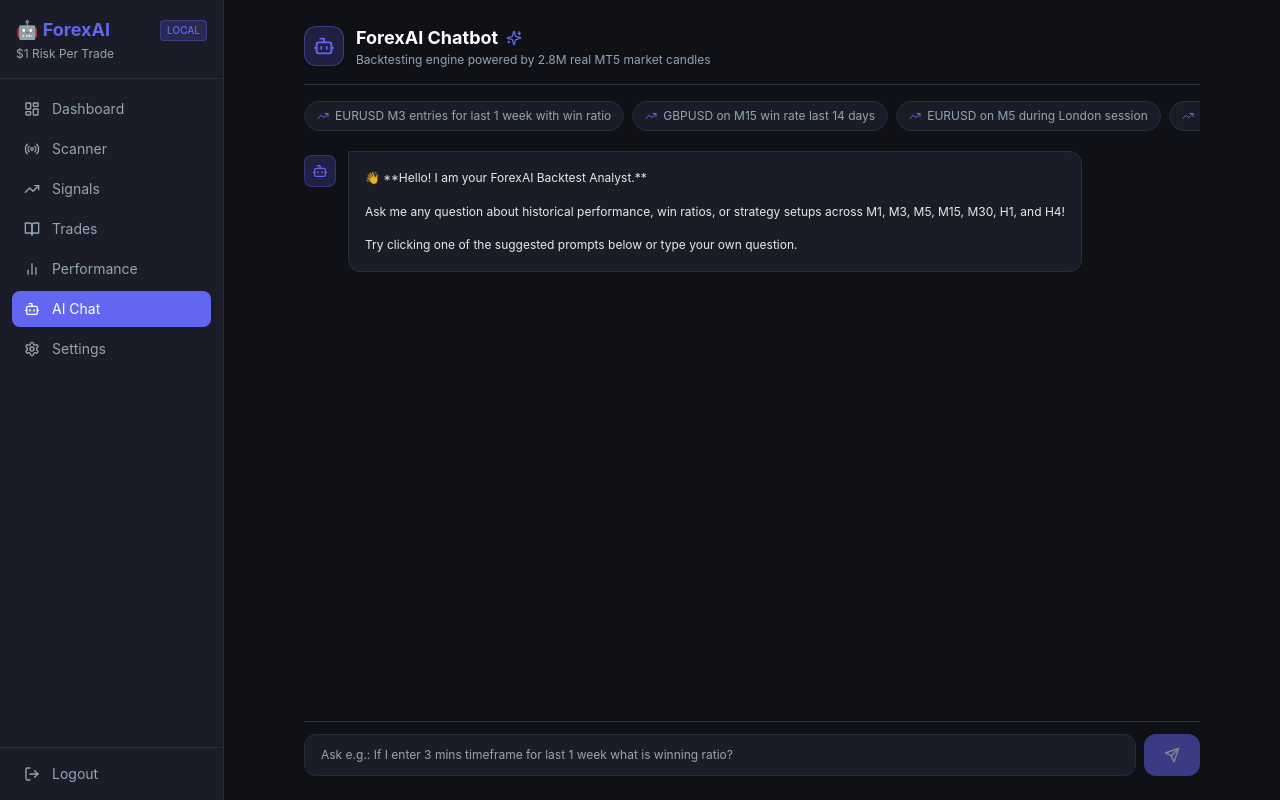
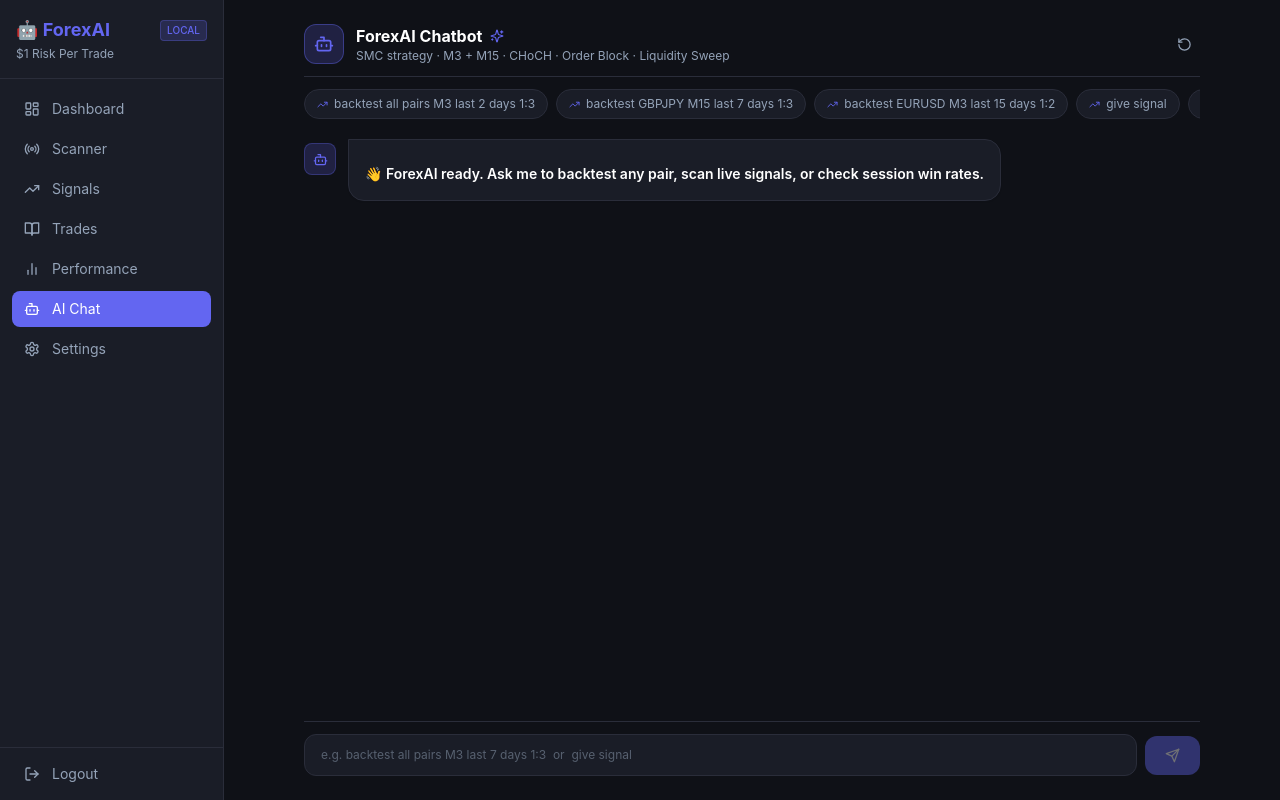
Before and after one commit to Sanjaykee/Forex-Ai-Trading-Frontend, a React (Vite) app: page /chat in a window 1280 px wide. Built offline with nearby package versions, Linux system fonts and the light colour scheme; sample sign-in values are in the browser's storage.

Commit message:
chatbot ui change

```diff
--- a/src/pages/Chat.jsx
+++ b/src/pages/Chat.jsx
@@ -1,190 +1,251 @@
 import { useState, useRef, useEffect } from 'react'
 import { chatAPI } from '../services/api'
-import { Send, Bot, User, Sparkles, TrendingUp, BarChart2 } from 'lucide-react'
+import { Send, Bot, User, Sparkles, TrendingUp, RotateCcw } from 'lucide-react'
+
+// ── Markdown renderer ─────────────────────────────────────────────────────────
+
+function renderInline(text) {
+  // Bold **text**
+  const parts = text.split(/(\*\*[^*]+\*\*)/g)
+  return parts.map((p, i) =>
+    p.startsWith('**') && p.endsWith('**')
+      ? <strong key={i} className="text-white font-semibold">{p.slice(2, -2)}</strong>
+      : <span key={i}>{p}</span>
+  )
+}
+
+function TableRow({ cells, isHeader }) {
+  const Tag = isHeader ? 'th' : 'td'
+  return (
+    <tr className={isHeader ? 'bg-accent/10' : 'border-t border-border/40 hover:bg-white/5'}>
+      {cells.map((c, i) => (
+        <Tag key={i} className={`px-3 py-1.5 text-xs ${isHeader ? 'text-accent font-semibold text-left' : 'text-white/90'}`}>
+          {renderInline(c.trim())}
+        </Tag>
+      ))}
+    </tr>
+  )
+}
+
+function MarkdownTable({ lines }) {
+  const rows = lines.filter(l => !l.match(/^\|[\s:|-]+\|$/))
+  const [header, ...body] = rows
+  const parseRow = l => l.replace(/^\||\|$/g, '').split('|')
+  return (
+    <div className="overflow-x-auto my-2 rounded-lg border border-border/60">
+      <table className="w-full text-xs">
+        <thead><TableRow cells={parseRow(header)} isHeader /></thead>
+        <tbody>{body.map((r, i) => <TableRow key={i} cells={parseRow(r)} />)}</tbody>
+      </table>
+    </div>
+  )
+}
+
+function renderFormatted(text) {
+  const lines = text.split('\n')
+  const output = []
+  let i = 0
+
+  while (i < lines.length) {
+    const line = lines[i]
+
+    // Table block — collect consecutive pipe lines
+    if (line.trim().startsWith('|')) {
+      const tableLines = []
+      while (i < lines.length && lines[i].trim().startsWith('|')) {
+        tableLines.push(lines[i])
+        i++
+      }
+      output.push(<MarkdownTable key={i} lines={tableLines} />)
+      continue
+    }
+
+    // H2 heading **text**
+    if (line.startsWith('## ')) {
+      output.push(
+        <h3 key={i} className="text-sm font-bold text-white mt-4 mb-1">
+          {renderInline(line.slice(3))}
+        </h3>
+      )
+      i++; continue
+    }
+
+    // Emoji heading lines like 📊 **text**
+    if (/^[📊🔍🏆✅⚠️🔴🟢🟡💔🔭]/.test(line) && line.includes('**')) {
+      output.push(
+        <p key={i} className="text-sm font-semibold text-white mt-3 mb-1">
+          {renderInline(line)}
+        </p>
+      )
+      i++; continue
+    }
+
+    // Bullet point
+    if (line.startsWith('- ')) {
+      output.push(
+        <div key={i} className="flex gap-2 items-start my-0.5">
+          <span className="text-accent mt-0.5 shrink-0">•</span>
+          <p className="text-xs text-white/90">{renderInline(line.slice(2))}</p>
+        </div>
+      )
+      i++; continue
+    }
+
+    // Empty line
+    if (line.trim() === '') {
+      output.push(<div key={i} className="h-2" />)
+      i++; continue
+    }
+
+    // Normal line
+    output.push(
+      <p key={i} className="text-xs leading-relaxed text-white/90">
+        {renderInline(line)}
+      </p>
+    )
+    i++
+  }
+
+  return output
+}
+
+// ── Main Chat component ───────────────────────────────────────────────────────
+
+const SUGGESTED = [
+  'backtest all pairs M3 last 2 days 1:3',
+  'backtest GBPJPY M15 last 7 days 1:3',
+  'backtest EURUSD M3 last 15 days 1:2',
+  'give signal',
+  'backtest all pairs M15 last 15 days 1:3',
+]
 
 export default function Chat() {
   const [messages, setMessages] = useState([
     {
       role: 'assistant',
-      content:
-        '👋 **Hello! I am your ForexAI Backtest Analyst.**\n\n' +
-        'Ask me any question about historical performance, win ratios, or strategy setups across M1, M3, M5, M15, M30, H1, and H4!\n\n' +
-        'Try clicking one of the suggested prompts below or type your own question.',
+      content: '👋 **ForexAI ready.** Ask me to backtest any pair, scan live signals, or check session win rates.',
     },
   ])
-  const [input, setInput] = useState('')
+  const [input, setInput]   = useState('')
   const [loading, setLoading] = useState(false)
-  const messagesEndRef = useRef(null)
-
-  const scrollToBottom = () => {
-    messagesEndRef.current?.scrollIntoView({ behavior: 'smooth' })
-  }
+  const endRef = useRef(null)
 
   useEffect(() => {
-    scrollToBottom()
+    endRef.current?.scrollIntoView({ behavior: 'smooth' })
   }, [messages, loading])
 
-  const handleSend = async (textToSend) => {
-    const text = textToSend || input
-    if (!text.trim() || loading) return
-
-    const userMsg = { role: 'user', content: text }
-    setMessages((prev) => [...prev, userMsg])
-    if (!textToSend) setInput('')
+  const handleSend = async (text) => {
+    const msg = text || input
+    if (!msg.trim() || loading) return
+    setMessages(p => [...p, { role: 'user', content: msg }])
+    if (!text) setInput('')
     setLoading(true)
-
     try {
-      const res = await chatAPI.send(text)
-      setMessages((prev) => [
-        ...prev,
-        { role: 'assistant', content: res.data.reply || 'No response generated.' },
-      ])
-    } catch (err) {
-      setMessages((prev) => [
-        ...prev,
-        {
-          role: 'assistant',
-          content: '⚠️ Failed to connect to AI Analyst service. Please check your backend connection.',
-        },
-      ])
+      const res = await chatAPI.send(msg)
+      setMessages(p => [...p, { role: 'assistant', content: res.data.reply || 'No response.' }])
+    } catch {
+      setMessages(p => [...p, { role: 'assistant', content: '⚠️ Connection error. Check backend.' }])
     } finally {
       setLoading(false)
     }
   }
 
-  const suggestedPrompts = [
-    'EURUSD M3 entries for last 1 week with win ratio',
-    'GBPUSD on M15 win rate last 14 days',
-    'EURUSD on M5 during London session',
-    'USDJPY on M3 vs H1 comparison',
-  ]
-
-  // Helper to format basic markdown-like lines
-  const renderFormatted = (text) => {
-    const lines = text.split('\n')
-    return lines.map((line, idx) => {
-      if (line.startsWith('### ')) {
-        return (
-          <h4 key={idx} className="text-sm font-bold text-accent mt-3 mb-1">
-            {line.replace('### ', '')}
-          </h4>
-        )
-      }
-      if (line.startsWith('- ')) {
-        return (
-          <p key={idx} className="text-xs text-white/90 pl-3 border-l-2 border-accent/40 my-0.5">
-            {line.replace('- ', '')}
-          </p>
-        )
-      }
-      if (line.trim().length === 0) {
-        return <div key={idx} className="h-1.5" />
-      }
-      return (
-        <p key={idx} className="text-xs leading-relaxed text-white/90">
-          {line}
-        </p>
-      )
-    })
-  }
+  const clearChat = () => setMessages([{
+    role: 'assistant',
+    content: '👋 **ForexAI ready.** Ask me to backtest any pair, scan live signals, or check session win rates.',
+  }])
 
   return (
     <div className="flex flex-col h-[calc(100vh-3rem)] max-w-4xl mx-auto">
-      {/* Top Header */}
-      <div className="flex items-center justify-between pb-4 border-b border-border mb-4">
+
+      {/* Header */}
+      <div className="flex items-center justify-between pb-3 border-b border-border mb-3">
         <div className="flex items-center gap-3">
           <div className="w-10 h-10 rounded-xl bg-accent/20 border border-accent/40 flex items-center justify-center text-accent">
-            <Bot size={22} />
+            <Bot size={20} />
           </div>
           <div>
-            <h2 className="text-lg font-bold text-white flex items-center gap-2">
-              ForexAI Chatbot <Sparkles size={16} className="text-accent" />
+            <h2 className="text-base font-bold text-white flex items-center gap-2">
+              ForexAI Chatbot <Sparkles size={14} className="text-accent" />
             </h2>
-            <p className="text-xs text-wait">
-              Backtesting engine powered by 2.8M real MT5 market candles
-            </p>
+            <p className="text-xs text-wait">SMC strategy · M3 + M15 · CHoCH · Order Block · Liquidity Sweep</p>
           </div>
         </div>
+        <button onClick={clearChat} className="text-wait hover:text-white p-2 rounded-lg hover:bg-border transition-colors" title="Clear chat">
+          <RotateCcw size={15} />
+        </button>
       </div>
 
-      {/* Suggested Prompts */}
+      {/* Suggested prompts */}
       <div className="flex items-center gap-2 overflow-x-auto pb-2 mb-3 no-scrollbar">
-        {suggestedPrompts.map((p, i) => (
-          <button
-            key={i}
-            onClick={() => handleSend(p)}
-            className="text-xs whitespace-nowrap bg-card border border-border hover:border-accent text-wait hover:text-white px-3 py-1.5 rounded-full transition-colors flex items-center gap-1.5"
-          >
-            <TrendingUp size={12} className="text-accent" /> {p}
+        {SUGGESTED.map((p, i) => (
+          <button key={i} onClick={() => handleSend(p)}
+            className="text-xs whitespace-nowrap bg-card border border-border hover:border-accent text-wait hover:text-white px-3 py-1.5 rounded-full transition-all flex items-center gap-1.5 shrink-0">
+            <TrendingUp size={11} className="text-accent" /> {p}
           </button>
         ))}
       </div>
 
-      {/* Messages Thread */}
-      <div className="flex-1 overflow-y-auto space-y-4 pr-2">
+      {/* Messages */}
+      <div className="flex-1 overflow-y-auto space-y-4 pr-1">
         {messages.map((m, idx) => (
-          <div
-            key={idx}
-            className={`flex gap-3 ${m.role === 'user' ? 'justify-end' : 'justify-start'}`}
-          >
+          <div key={idx} className={`flex gap-3 ${m.role === 'user' ? 'justify-end' : 'justify-start'}`}>
+
             {m.role === 'assistant' && (
               <div className="w-8 h-8 rounded-lg bg-accent/20 border border-accent/30 flex items-center justify-center text-accent shrink-0 mt-1">
-                <Bot size={16} />
+                <Bot size={15} />
               </div>
             )}
-            <div
-              className={`max-w-[85%] rounded-xl p-4 text-xs leading-relaxed ${
-                m.role === 'user'
-                  ? 'bg-accent text-white font-medium rounded-tr-none'
-                  : 'bg-card border border-border text-white rounded-tl-none shadow-sm space-y-1'
-              }`}
-            >
+
+            <div className={`rounded-2xl px-4 py-3 text-xs leading-relaxed shadow-sm ${
+              m.role === 'user'
+                ? 'bg-accent text-white font-medium rounded-tr-none max-w-[75%]'
+                : 'bg-card border border-border text-white rounded-tl-none max-w-[90%] space-y-0.5'
+            }`}>
               {m.role === 'assistant' ? renderFormatted(m.content) : m.content}
             </div>
+
             {m.role === 'user' && (
               <div className="w-8 h-8 rounded-lg bg-border flex items-center justify-center text-white shrink-0 mt-1">
-                <User size={16} />
+                <User size={15} />
               </div>
             )}
           </div>
         ))}
 
+        {/* Loading indicator */}
         {loading && (
           <div className="flex gap-3 items-center">
             <div className="w-8 h-8 rounded-lg bg-accent/20 border border-accent/30 flex items-center justify-center text-accent shrink-0">
-              <Bot size={16} />
+              <Bot size={15} />
             </div>
-            <div className="bg-card border border-border rounded-xl px-4 py-3 text-xs text-wait flex items-center gap-2">
-              <span className="w-2 h-2 rounded-full bg-accent animate-ping" />
-              Analyzing historical candles and running SMC backtest...
+            <div className="bg-card border border-border rounded-2xl rounded-tl-none px-4 py-3 flex items-center gap-3">
+              <div className="flex gap-1">
+                <span className="w-1.5 h-1.5 rounded-full bg-accent animate-bounce" style={{ animationDelay: '0ms' }} />
+                <span className="w-1.5 h-1.5 rounded-full bg-accent animate-bounce" style={{ animationDelay: '150ms' }} />
+                <span className="w-1.5 h-1.5 rounded-full bg-accent animate-bounce" style={{ animationDelay: '300ms' }} />
+              </div>
+              <span className="text-xs text-wait">Running SMC backtest on live candles...</span>
             </div>
           </div>
         )}
-        <div ref={messagesEndRef} />
+        <div ref={endRef} />
       </div>
 
-      {/* Chat Input Bar */}
-      <form
-        onSubmit={(e) => {
-          e.preventDefault()
-          handleSend()
-        }}
-        className="mt-4 pt-3 border-t border-border flex gap-2"
-      >
+      {/* Input bar */}
+      <form onSubmit={e => { e.preventDefault(); handleSend() }}
+        className="mt-3 pt-3 border-t border-border flex gap-2 items-center">
         <input
           type="text"
-          placeholder="Ask e.g.: If I enter 3 mins timeframe for last 1 week what is winning ratio?"
-          className="flex-1 bg-card border border-border rounded-xl px-4 py-3 text-white text-xs outline-none focus:border-accent"
+          placeholder="e.g. backtest all pairs M3 last 7 days 1:3  or  give signal"
+          className="flex-1 bg-card border border-border rounded-xl px-4 py-3 text-white text-xs outline-none focus:border-accent transition-colors placeholder:text-wait/50"
           value={input}
-          onChange={(e) => setInput(e.target.value)}
+          onChange={e => setInput(e.target.value)}
           disabled={loading}
         />
-        <button
-          type="submit"
-          disabled={!input.trim() || loading}
-          className="bg-accent hover:bg-accent/80 disabled:opacity-50 text-white px-5 rounded-xl flex items-center justify-center transition-colors"
-        >
-          <Send size={16} />
+        <button type="submit" disabled={!input.trim() || loading}
+          className="bg-accent hover:bg-accent/80 disabled:opacity-40 text-white px-5 py-3 rounded-xl flex items-center justify-center transition-colors">
+          <Send size={15} />
         </button>
       </form>
     </div>
```
Also changed, not shown: src/pages/Scanner.jsx (+72 -59 lines).
